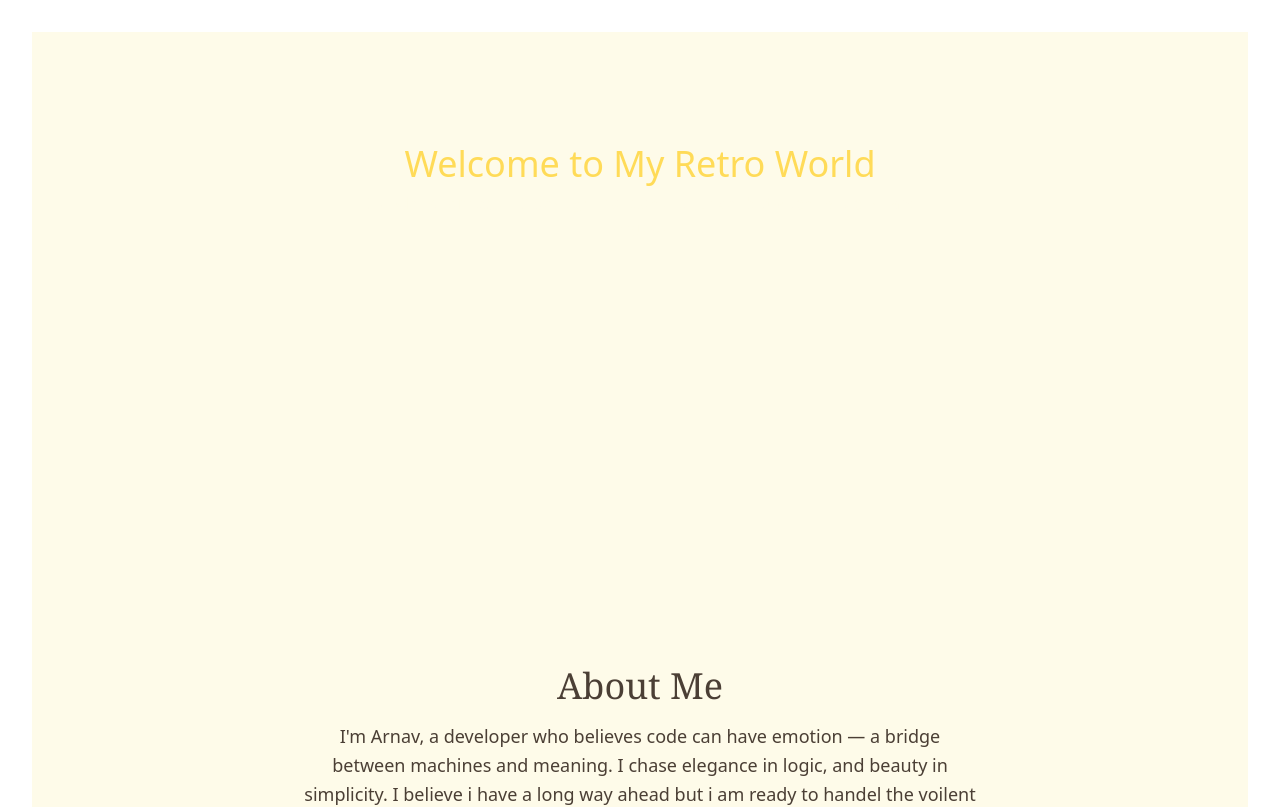
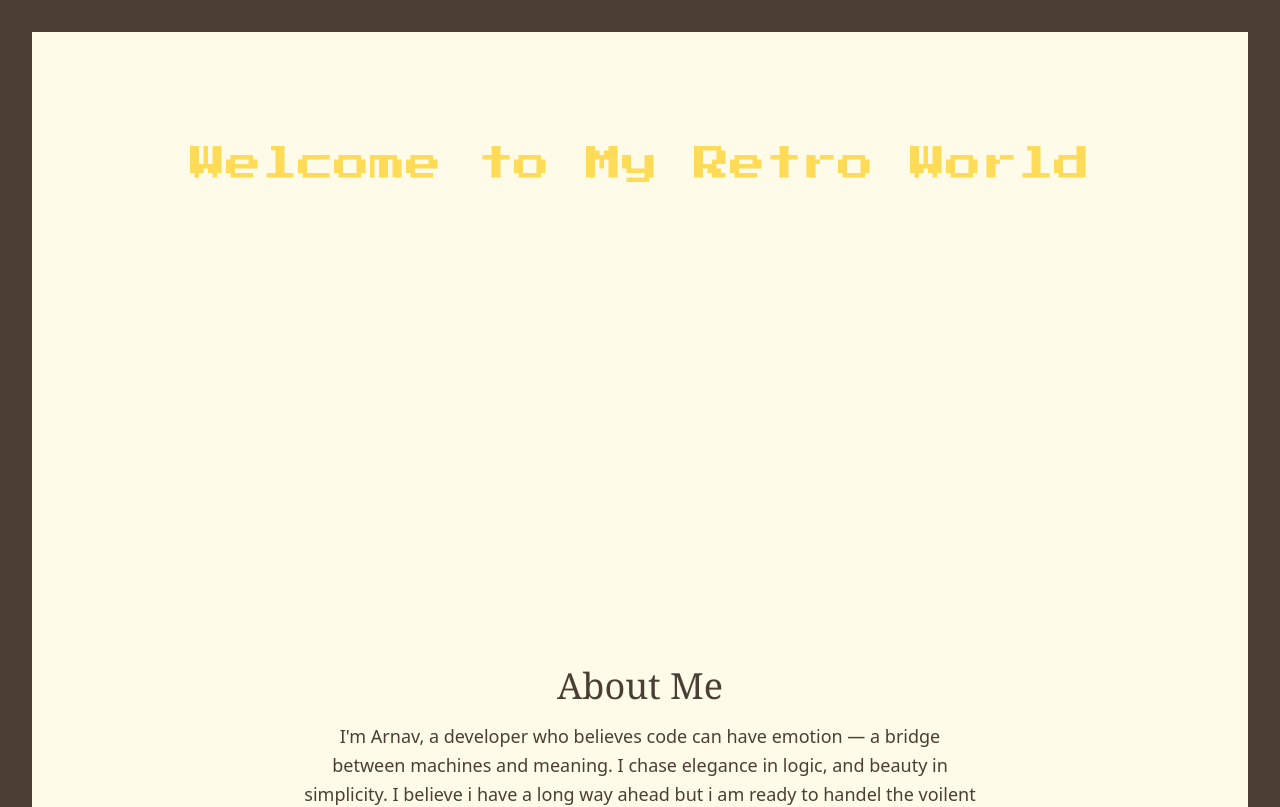
Before and after one commit to knightrishi/Portfolio, a React (Vite) app in the folder Portfolio/: page / in a window 1280 px wide. Shown: the top 807 px of the page. Built offline with nearby package versions, Linux system fonts and the light colour scheme.

Commit message:
imported fonts

```diff
--- a/Portfolio/src/styles/global.css
+++ b/Portfolio/src/styles/global.css
@@ -1,12 +1,39 @@
+@import url('https://fonts.googleapis.com/css2?family=IBM+Plex+Mono:wght@400;600&family=Press+Start+2P&display=swap');
+
+@import url('https://fonts.googleapis.com/css2?family=Press+Start+2P&display=swap');
+
+
 @import "tailwindcss";
 
-@theme{
-  --color-cream: #fefbe9;
-  --color-choco: #4b3f35;
-  --color-sienna: #a0522d;
-  --color-mustard: #ffdb58;
-  --color-teal: #008080;
+/* Define your custom theme tokens */
+@theme {
+  --color-cream: #fefbe9;   /* soft neutral background */
+  --color-choco: #4b3f35;   /* warm brown tone */
+  --color-sienna: #a0522d;  /* earthy accent */
+  --color-mustard: #ffdb58; /* retro highlight */
+  --color-teal: #008080;    /* balance tone */
+
+  --font-pixel: "Press Start 2P", cursive;
+  --font-mono: "IBM Plex Mono", monospace;
 }
+
+/* Root styling */
 :root {
   color-scheme: light dark;
+  background-color: var(--color-choco);
+  color: var(--color-cream);
 }
+.neon-text {
+  text-shadow: 0 0 5px #ff00ff, 0 0 10px #00ffff, 0 0 20px #ff00ff;
+}
+/* Optional: text selection and scroll behavior */
+::selection {
+  background: var(--color-mustard);
+  color: var(--color-choco);
+}
+
+html {
+  scroll-behavior: smooth;
+}
+
+/* Font imports */
```
